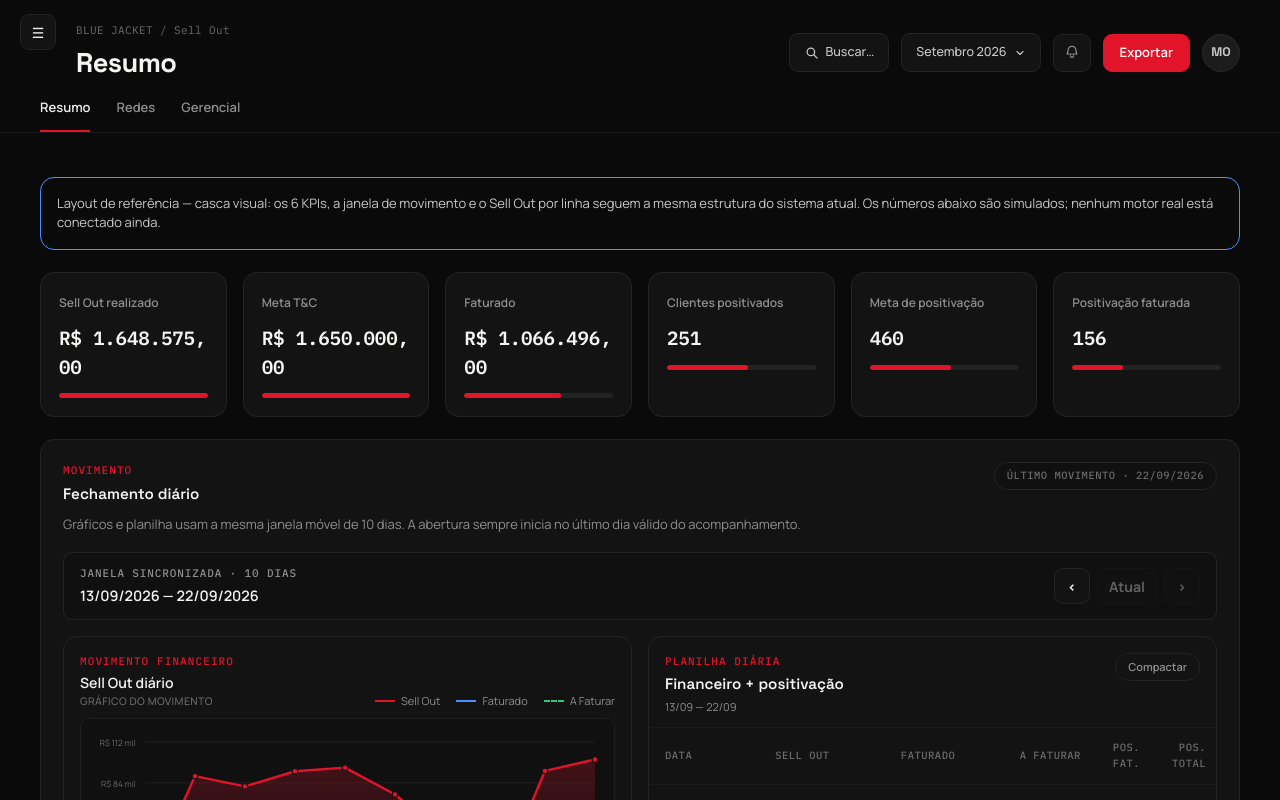
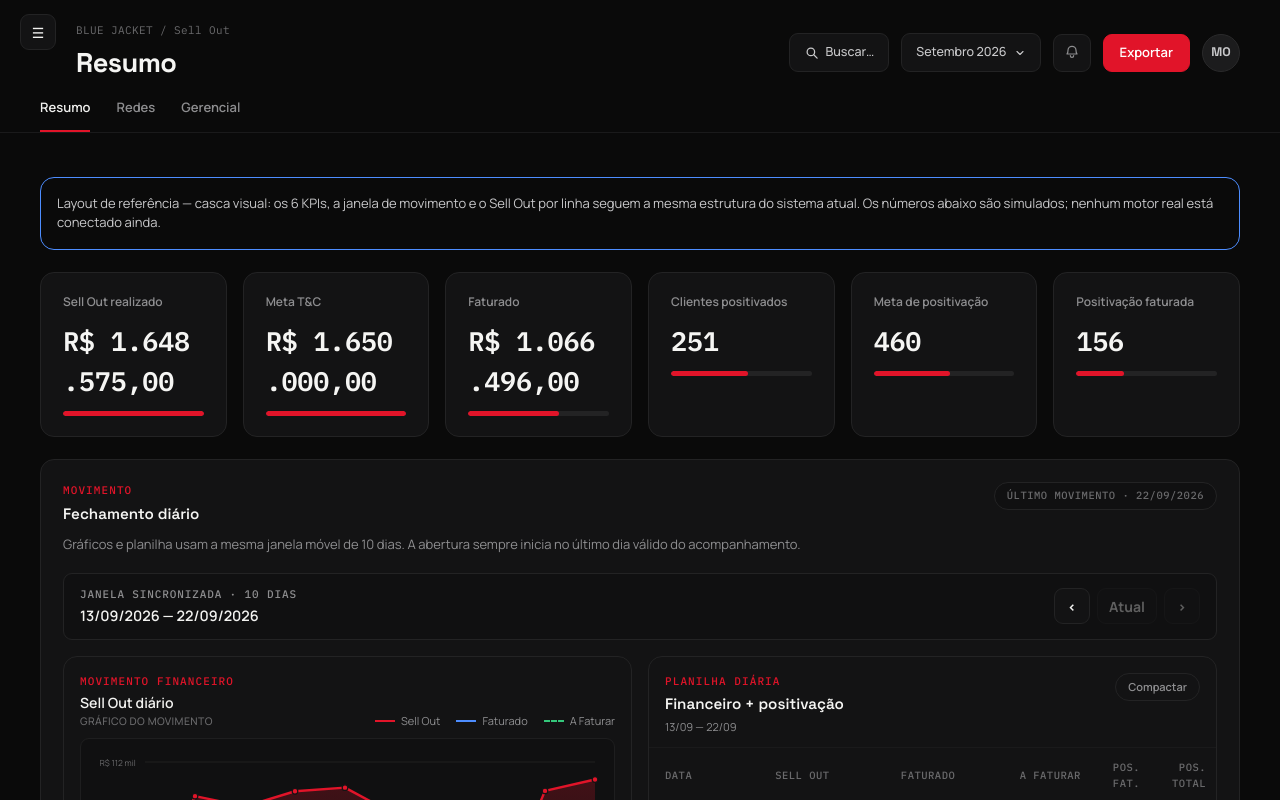
Before and after one commit to luisfernandotriunfante-bit/blue_jacket_v2, a React (Vite) app: page / in a window 1280 px wide. Shown: the top 800 px of the page. Built offline with nearby package versions, Linux system fonts and the light colour scheme.

Commit message:
Refactor KPI card styles in panel.css
Updated styles for KPI card including padding, gaps, and new badge styles.

```diff
--- a/src/theme/panel.css
+++ b/src/theme/panel.css
@@ -27,23 +27,46 @@
 
 .panel-stat-grid { display: grid; grid-template-columns: repeat(auto-fit, minmax(200px, 1fr)); gap: var(--bj-space-4); }
 
+/* KPI card — ported 1:1 from the "Painel PEX" reference: 20px/22px
+ * padding, a 12px label row, a big mono value baseline-aligned with a
+ * muted inline suffix, and a thin 5px progress bar with no text riding
+ * on it (the suffix already carries the percentage). */
 .panel-kpi {
   position: relative;
   background: var(--bj-card);
   border: var(--bj-border-width) solid var(--bj-border);
   border-radius: var(--bj-radius-card);
-  padding: var(--bj-space-5);
+  padding: 20px 22px;
   display: flex;
   flex-direction: column;
-  gap: var(--bj-space-3);
+  gap: 10px;
   min-height: 128px;
 }
-.panel-kpi-head { display: flex; align-items: center; justify-content: space-between; gap: var(--bj-space-2); }
+.panel-kpi-top { display: flex; align-items: center; justify-content: space-between; gap: var(--bj-space-2); }
 .panel-kpi-label { font-size: 12px; font-weight: var(--bj-weight-semibold); color: var(--bj-muted); }
-.panel-kpi-value { font-family: var(--bj-font-mono); font-size: var(--bj-font-kpi); font-weight: var(--bj-weight-semibold); letter-spacing: -0.01em; color: var(--bj-text-strong); overflow-wrap: anywhere; white-space: normal; }
-.panel-kpi-detail { font-size: var(--bj-font-caption); color: var(--bj-muted-2); }
-.panel-kpi-progress-copy { margin-top: auto; font-size: 11px; font-weight: var(--bj-weight-semibold); color: var(--bj-muted); text-align: right; }
-.panel-kpi-progress { width: 100%; height: 5px; border-radius: var(--bj-radius-pill); background: var(--bj-border); overflow: hidden; }
+.panel-kpi-badge {
+  font-size: 10px;
+  font-weight: var(--bj-weight-bold);
+  letter-spacing: 0.4px;
+  text-transform: uppercase;
+  color: var(--bj-red);
+  background: var(--bj-red-soft);
+  padding: 3px 8px;
+  border-radius: var(--bj-radius-pill);
+}
+.panel-kpi-value-row { display: flex; align-items: baseline; gap: 8px; flex-wrap: wrap; }
+.panel-kpi-value {
+  font-family: var(--bj-font-mono);
+  font-size: clamp(1.3rem, 2.1vw, 2.125rem);
+  font-weight: var(--bj-weight-semibold);
+  letter-spacing: -0.01em;
+  color: var(--bj-text-strong);
+  overflow-wrap: anywhere;
+}
+.panel-kpi[data-tone="attention"] .panel-kpi-value { color: var(--bj-red); }
+.panel-kpi-suffix { font-size: 12.5px; color: var(--bj-muted-2); }
+.panel-kpi-caption { font-family: var(--bj-font-mono); font-size: 11px; color: var(--bj-muted-2); }
+.panel-kpi-progress { width: 100%; height: 5px; border-radius: 3px; background: var(--bj-border); overflow: hidden; }
 .panel-kpi-progress > span { display: block; height: 100%; border-radius: inherit; background: var(--bj-red); transition: width 0.2s ease; }
 .panel-kpi-progress.is-empty > span { display: none; }
 .panel-kpi[data-tone="attention"] { border-color: rgba(225, 20, 41, 0.35); }
```
